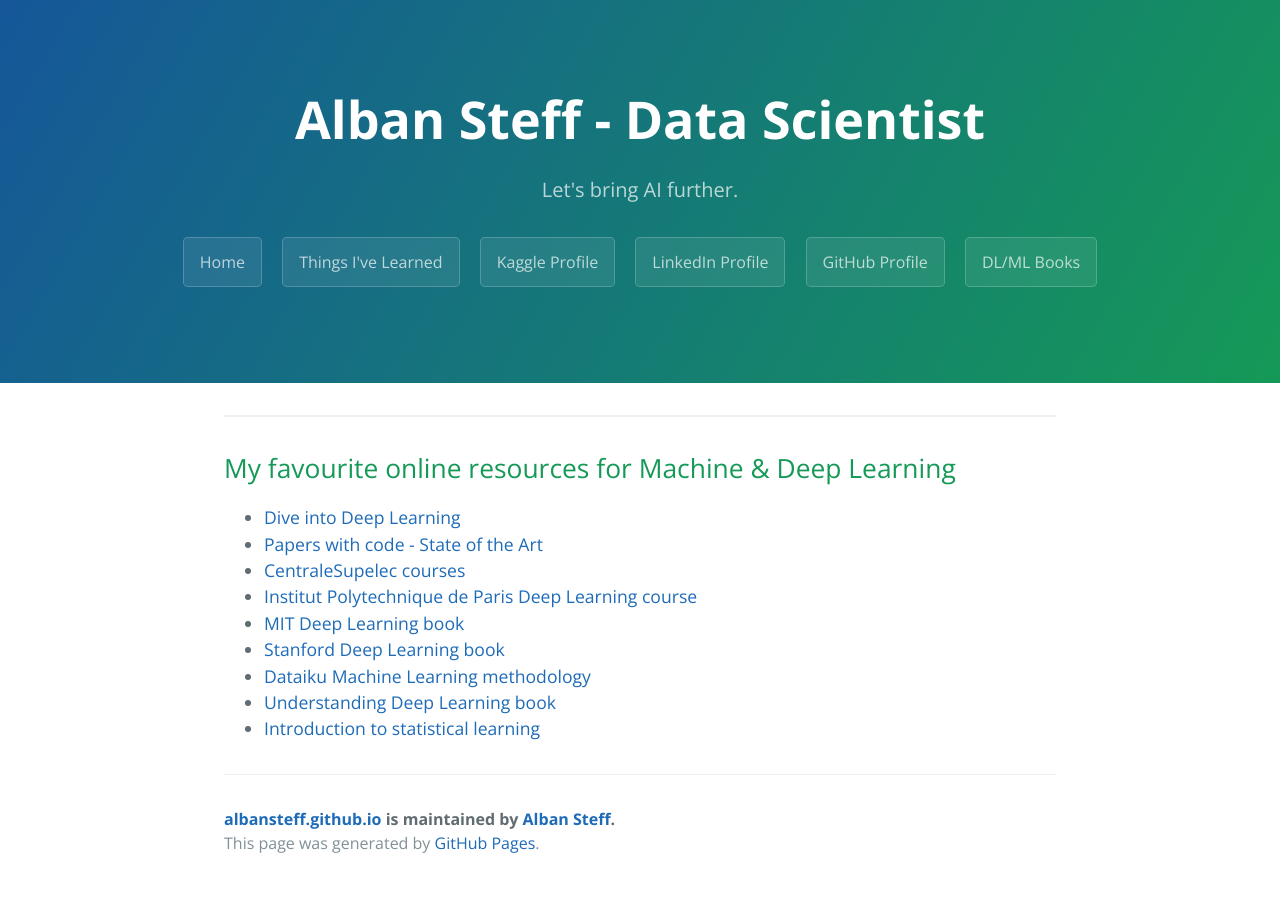
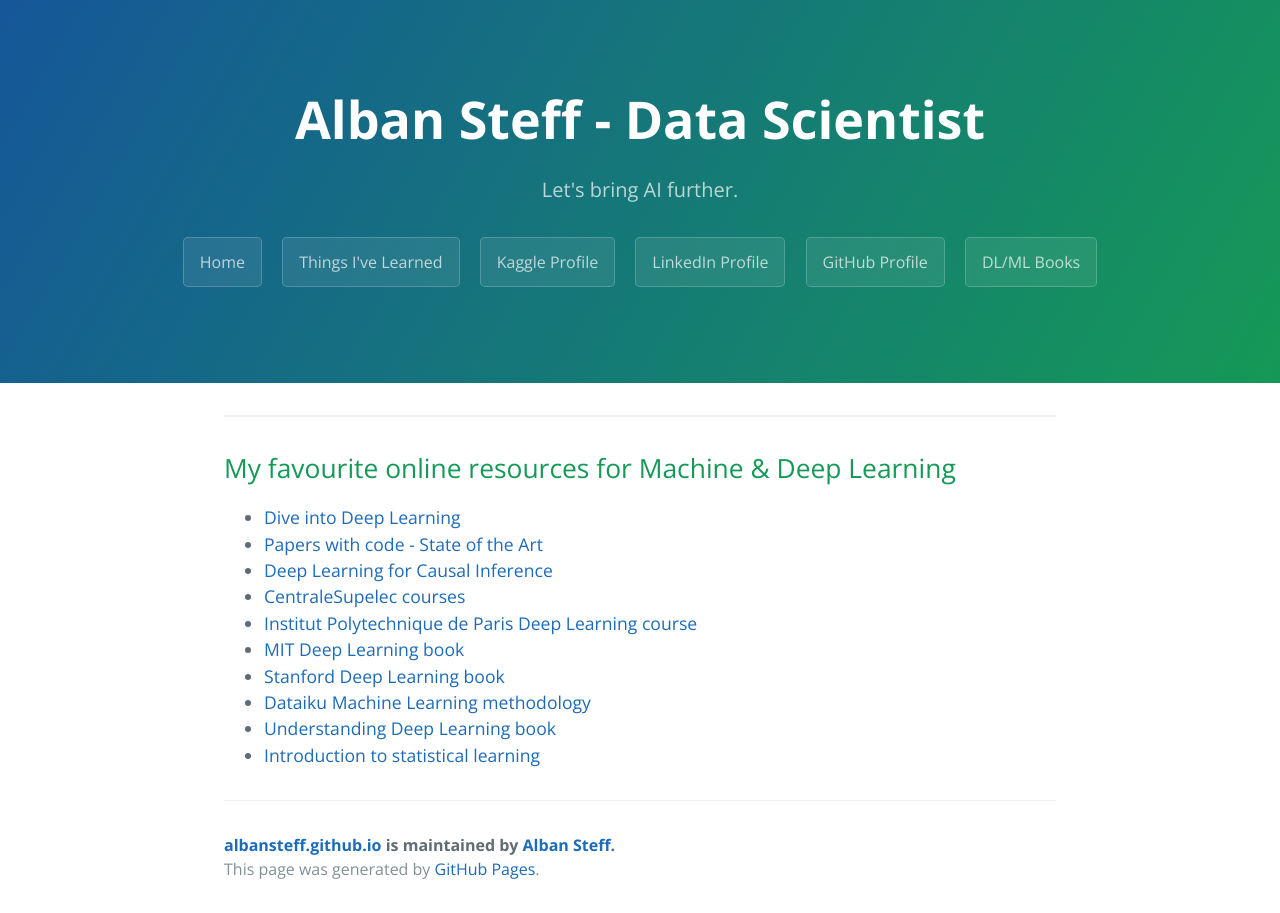
Before and after one commit to albansteff/albansteff.github.io, a Jekyll site: the page built from books.md, in a window 1280 px wide. Built offline with Jekyll 4.4.1, drawn with Linux system fonts in a browser that asks for light colours; our own code applies the rules of GitHub Pages for plain Markdown files.

Commit message:
Update books.md

```diff
--- a/books.md
+++ b/books.md
@@ -4,6 +4,7 @@
 
 - [Dive into Deep Learning](https://d2l.ai/index.html){:target="_blank"}
 - [Papers with code - State of the Art](https://paperswithcode.com/sota){:target="_blank"}
+- [Deep Learning for Causal Inference](https://osf.io/preprints/socarxiv/aeszf)
 - [CentraleSupelec courses](https://sdi.metz.centralesupelec.fr/spip.php?rubrique2){:target="_blank"}
 - [Institut Polytechnique de Paris Deep Learning course](https://github.com/m2dsupsdlclass/lectures-labs/){:target="_blank"}
 - [MIT Deep Learning book](https://www.deeplearningbook.org/){:target="_blank"}
```
